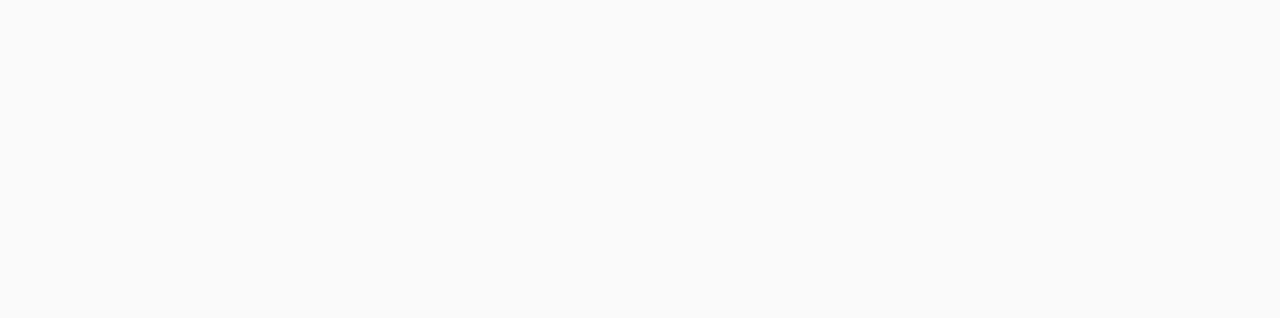
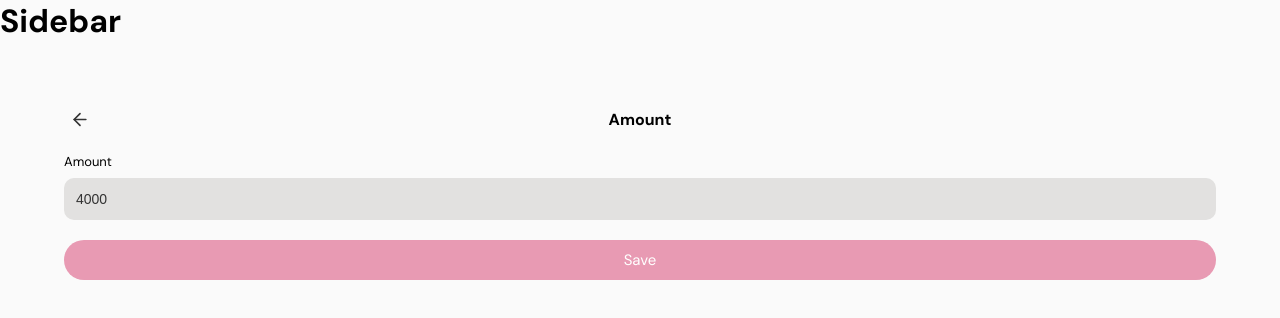
Before and after one commit to mirelalexy/blossom, a React (Vite) app in the folder frontend/: page /settings/budget/amount in a window 1280 px wide. Before the commit this address had no page. Shown: the top 318 px of the page. Built offline with nearby package versions, Linux system fonts and the light colour scheme.

Commit message:
feat(settings): add Amount page

```diff
--- a/frontend/src/App.jsx
+++ b/frontend/src/App.jsx
@@ -32,6 +32,7 @@ import NotificationSettings from "./pages/settings/notifications/NotificationSet
 import Frequency from "./pages/settings/notifications/Frequency"
 import { BudgetProvider } from "./store/BudgetStore"
 import MonthlyBudget from "./pages/settings/budget/MonthlyBudget"
+import Amount from "./pages/settings/budget/Amount"
 
 function App() {
   return (
@@ -228,6 +229,14 @@ function App() {
                           </AppLayout>
                         }
                       />
+                      <Route
+                        path="/settings/budget/amount"
+                        element={
+                          <AppLayout>
+                            <Amount />
+                          </AppLayout>
+                        }
+                      />
                       <Route path="login" element={<Login />} />
                     </Routes>
                   </BrowserRouter>
--- /dev/null
+++ b/frontend/src/pages/settings/budget/Amount.jsx
@@ -0,0 +1,47 @@
+import { useNavigate } from "react-router-dom"
+import { useState } from "react"
+
+import { useBudget } from "../../../store/BudgetStore"
+
+import PageHeader from "../../../components/ui/PageHeader"
+import Input from "../../../components/forms/Input"
+import Button from "../../../components/ui/Button"
+
+function Amount() {
+    const navigate = useNavigate()
+    const { budget, updateBudget } = useBudget()
+    const [amount, setAmount] = useState(budget.monthlyBudget)
+
+    function handleSave() {
+        if (!amount || amount <= 0) {
+            alert("Please enter a valid budget amount.")
+            return
+        }
+
+        updateBudget("monthlyBudget", amount)
+        navigate(-1)
+    }
+
+    return (
+        <div className="settings-content">
+            <PageHeader title="Amount" />
+
+            <Input
+                label="Amount"
+                type="number"
+                min={1}
+                value={amount}
+                onChange={(e) => setAmount(Number(e.target.value))}
+            />
+
+            <Button
+                onClick={handleSave}
+                disabled={!amount || amount <= 0}
+            >
+                Save
+            </Button>
+        </div>
+    )
+}
+
+export default Amount
--- a/frontend/src/pages/settings/budget/MonthlyBudget.jsx
+++ b/frontend/src/pages/settings/budget/MonthlyBudget.jsx
@@ -23,7 +23,8 @@ function MonthlyBudget() {
                 <SettingsCard>
                     <SettingsItem
                         label="Amount"
-                        value= {formatCurrency(budget, currency)}
+                        value= {formatCurrency(budget.monthlyBudget, currency)}
+                        onClick={() => navigate("/settings/budget/amount")}
                     />
                 </SettingsCard>
             </Section>
```
